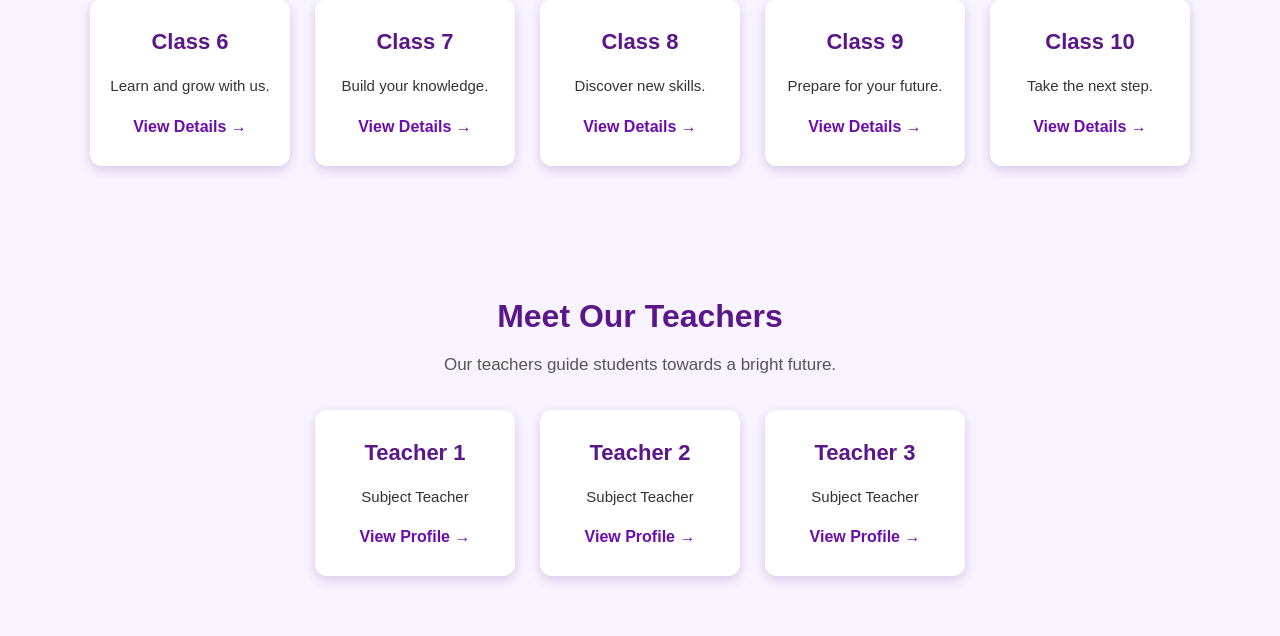
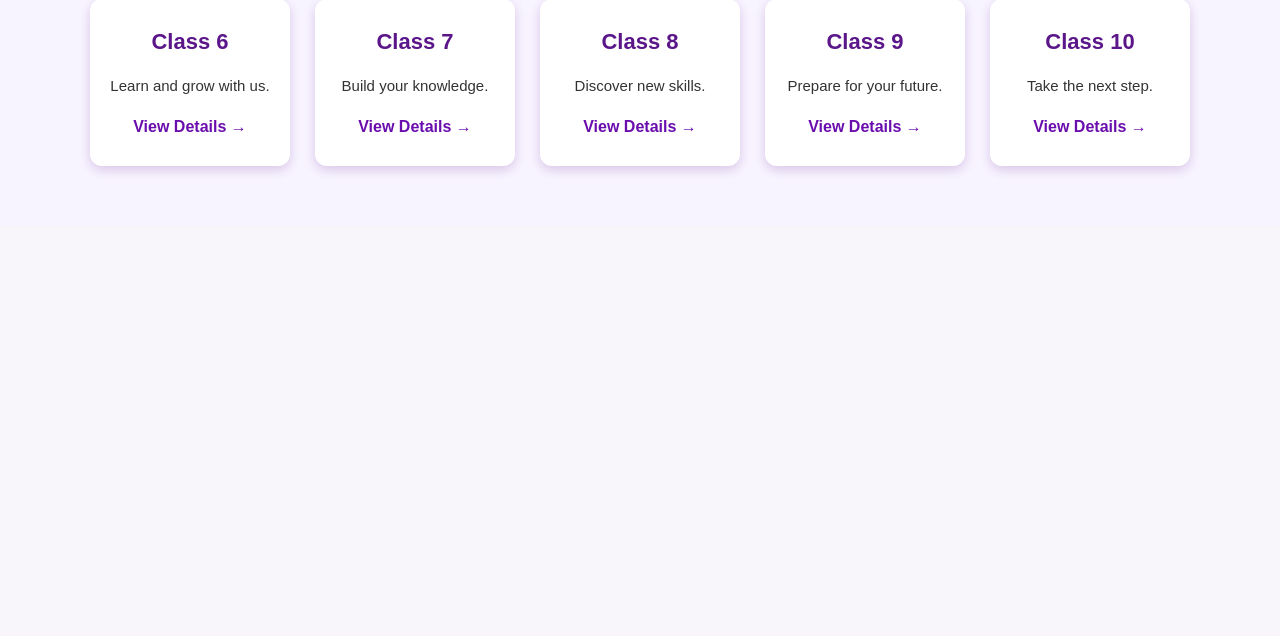
Before and after one commit to Nishra110/GG-National-School-Website, a Flask app: page / in a window 1280 px wide. Shown: the part 736-1372 px from the top of the page. After the commit the page ends 910 px from the top, so only its background shows below. Run offline with Flask 3, Linux system fonts and the light colour scheme.

Commit message:
Refactor index.html structure and content

```diff
--- a/templates/index.html
+++ b/templates/index.html
@@ -77,34 +77,5 @@
 </section>
 
 
-
-<section class="classes">
-    <h2>Meet Our Teachers</h2>
-    <p>Our teachers guide students towards a bright future.</p>
-
-    <div class="class-container">
-
-        <a href="/teacher/teacher1" class="class-card">
-            <h3>Teacher 1</h3>
-            <p>Subject Teacher</p>
-            <span>View Profile →</span>
-        </a>
-
-        <a href="/teacher/teacher2" class="class-card">
-            <h3>Teacher 2</h3>
-            <p>Subject Teacher</p>
-            <span>View Profile →</span>
-        </a>
-
-        <a href="/teacher/teacher3" class="class-card">
-            <h3>Teacher 3</h3>
-            <p>Subject Teacher</p>
-            <span>View Profile →</span>
-        </a>
-
-    </div>
-</section>
-
-
 </body>
 </html>
```
